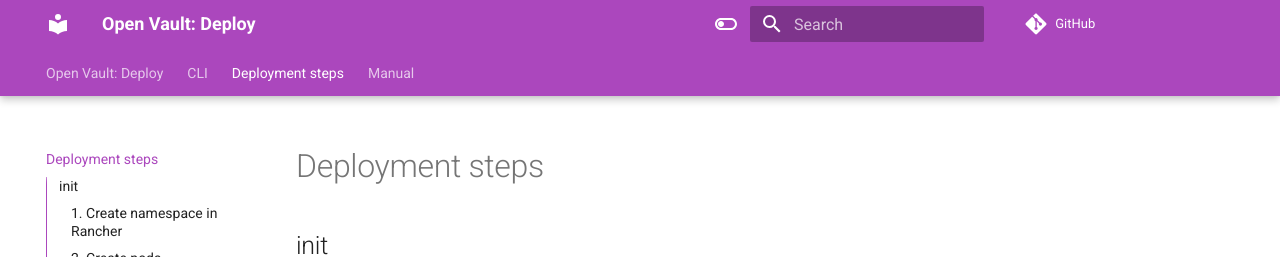
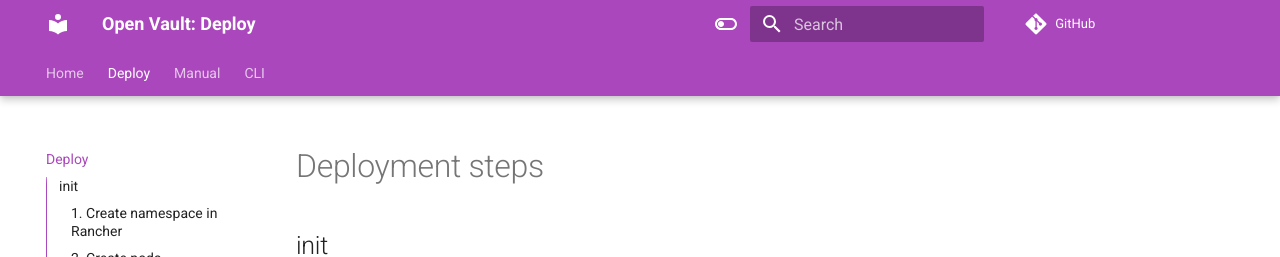
Before and after one commit to WGBH-MLA/ov-deploy, an MkDocs documentation site: the page built from docs/deploy.md, in a window 1280 px wide. Shown: the top 257 px of the page. Built offline with MkDocs 1.6.1 and Material for MkDocs 9.7.7, drawn with Linux system fonts in a browser that asks for light colours; comment, search, counter and statistics services are not loaded; some of the changed lines change nothing that is shown.

Commit message:
Set nav bar order

```diff
--- a/mkdocs.yml
+++ b/mkdocs.yml
@@ -2,6 +2,12 @@ site_name: 'Open Vault: Deploy'
 site_description: Open Vault redesign deployment documentation
 site_url: http://localhost:8001
 repo_url: https://github.com/WGBH-MLA/ov-deploy/
+
+nav:
+  - Home: index.md
+  - Deploy: deploy.md
+  - Manual: manual.md
+  - CLI: cli.md
 
 markdown_extensions:
   - admonition
```
